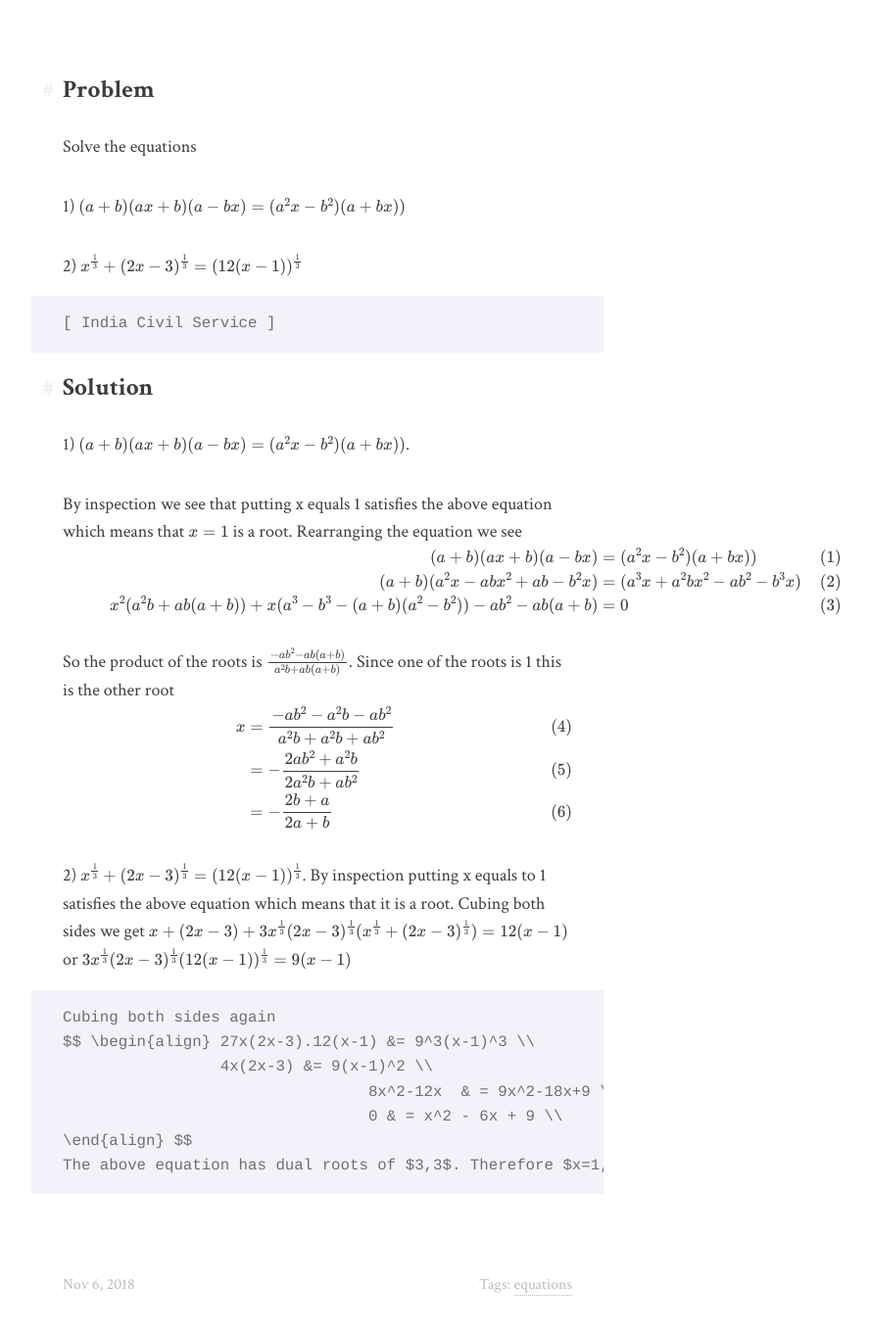
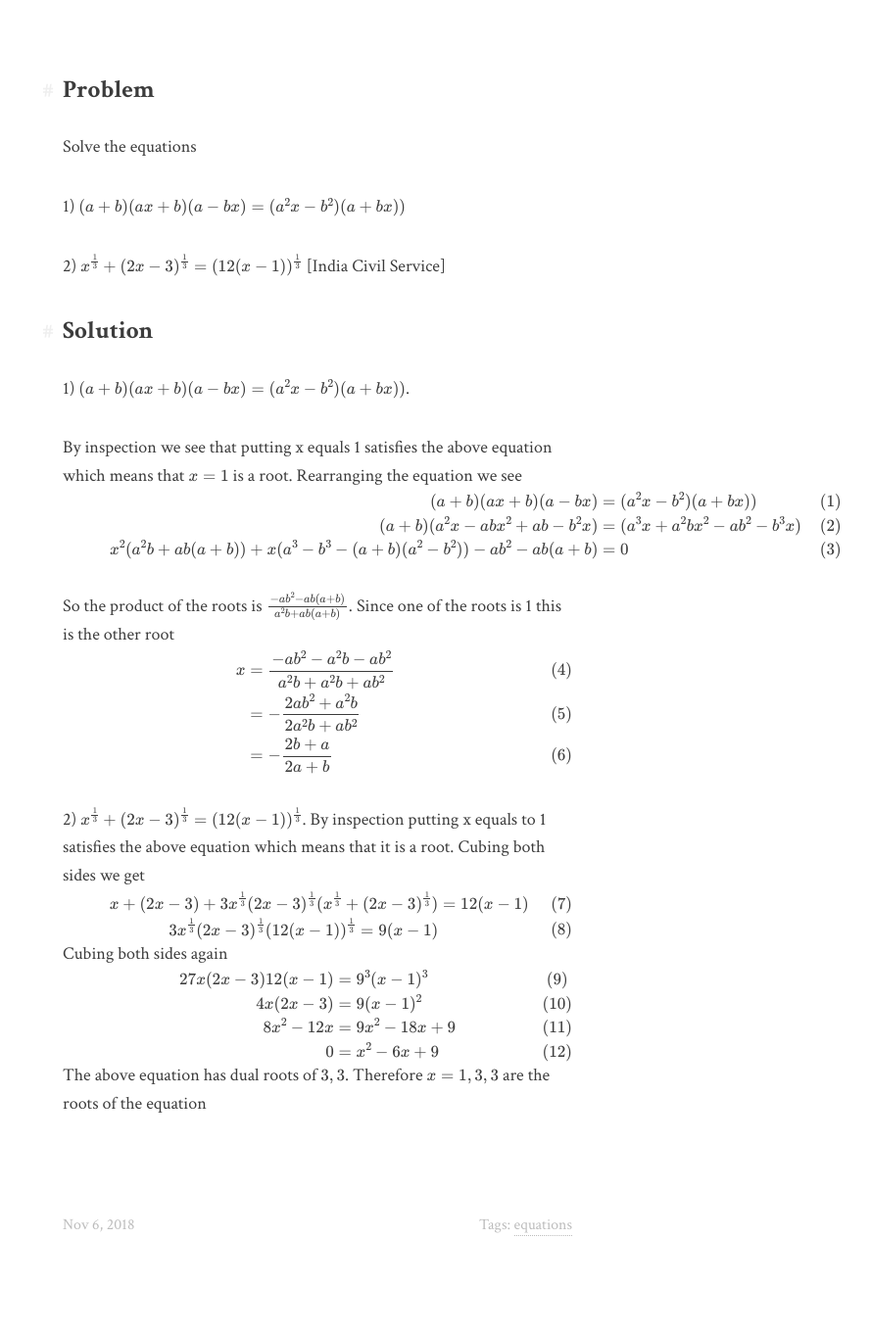
Before and after one commit to dearchap/h-k-solutions, a Jekyll site: the page built from _posts/2018-11-06-6.md, in a window 1280 px wide and 1400 px high, scrolled down 226 px. Shown: the top 1362 px of the window at 98% size, without its empty margins (316-1204 px from the left). Built offline with Jekyll 4.4.1, drawn with Linux system fonts in a browser that asks for light colours; formulas are drawn with MathJax 3.

Commit message:
Fix layout issues

```diff
--- a/_posts/2018-11-06-6.md
+++ b/_posts/2018-11-06-6.md
@@ -9,9 +9,7 @@ Solve the equations
 
 1) $(a+b)(ax+b)(a-bx) = (a^2x-b^2)(a+bx))$
 
-2) $x^\frac{1}{3} + (2x-3)^\frac{1}{3} = ({12(x-1)})^\frac{1}{3}$
-
-    [ India Civil Service ]
+2) $x^\frac{1}{3} + (2x-3)^\frac{1}{3} = ({12(x-1)})^\frac{1}{3}$ [India Civil Service]
 
 ## Solution
 
@@ -31,12 +29,13 @@ Solve the equations
 	  \end{align} $$
 
 2) $ x^\frac{1}{3} + (2x-3)^\frac{1}{3} = (12(x-1))^\frac{1}{3} $. By inspection putting x equals to 1 satisfies the above equation which means that it is a root.
-	Cubing both sides we get $ x + (2x-3) + 3x^\frac{1}{3}(2x-3)^\frac{1}{3}(x^\frac{1}{3}+(2x-3)^\frac{1}{3}) = 12(x-1) $ or  $ 3x^\frac{1}{3}(2x-3)^\frac{1}{3}(12(x-1))^\frac{1}{3} = 9(x-1) $
-
+	Cubing both sides we get
+	$$\begin{align} x + (2x-3) + 3x^\frac{1}{3}(2x-3)^\frac{1}{3}(x^\frac{1}{3}+(2x-3)^\frac{1}{3}) &= 12(x-1) \\
+	            3x^\frac{1}{3}(2x-3)^\frac{1}{3}(12(x-1))^\frac{1}{3} = 9(x-1) \end{align}$$
 	Cubing both sides again
-	$$ \begin{align} 27x(2x-3).12(x-1) &= 9^3(x-1)^3 \\
+	$$ \begin{align} 27x(2x-3)12(x-1) &= 9^3(x-1)^3 \\
 	                 4x(2x-3) &= 9(x-1)^2 \\
 		  			 8x^2-12x  & = 9x^2-18x+9 \\
-					 0 & = x^2 - 6x + 9 \\
+					 0 &= x^2 - 6x + 9 \\
 	\end{align} $$
 	The above equation has dual roots of $3,3$. Therefore $x=1,3,3$ are the roots of the equation
```
